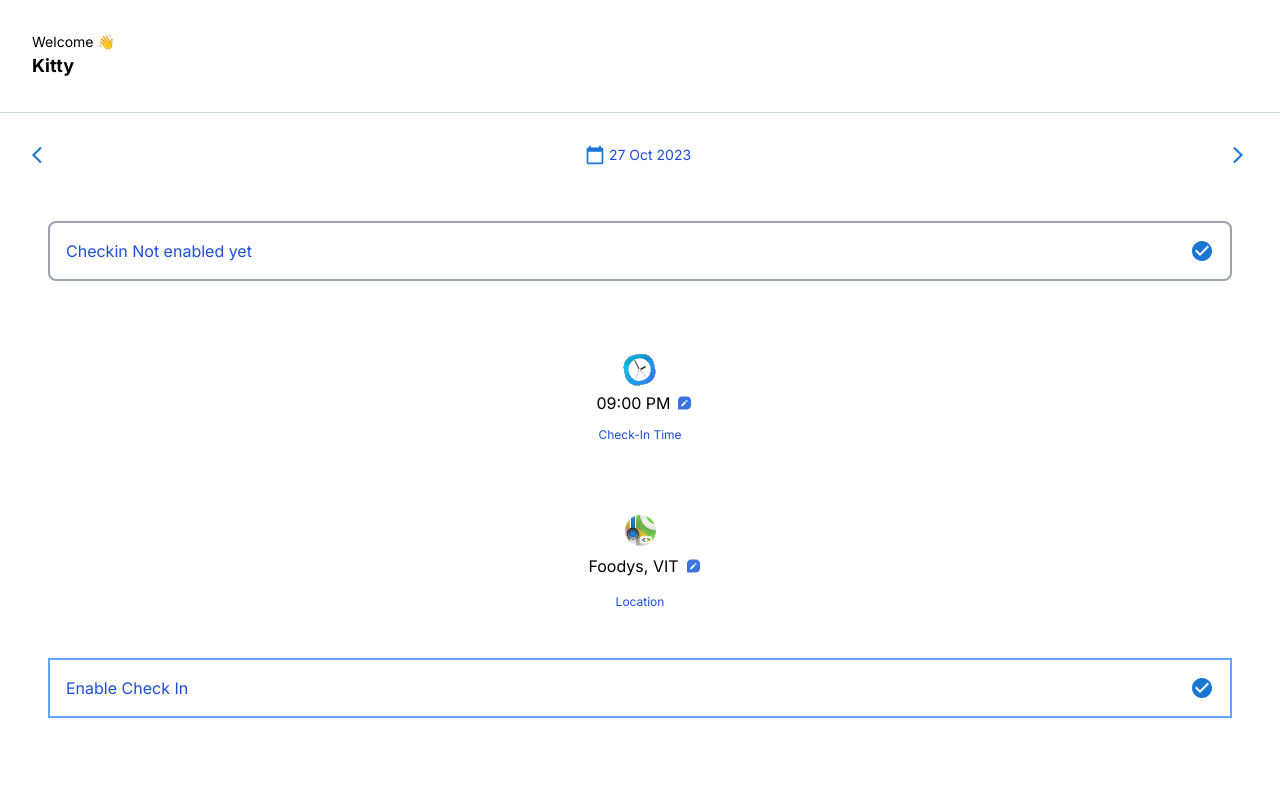
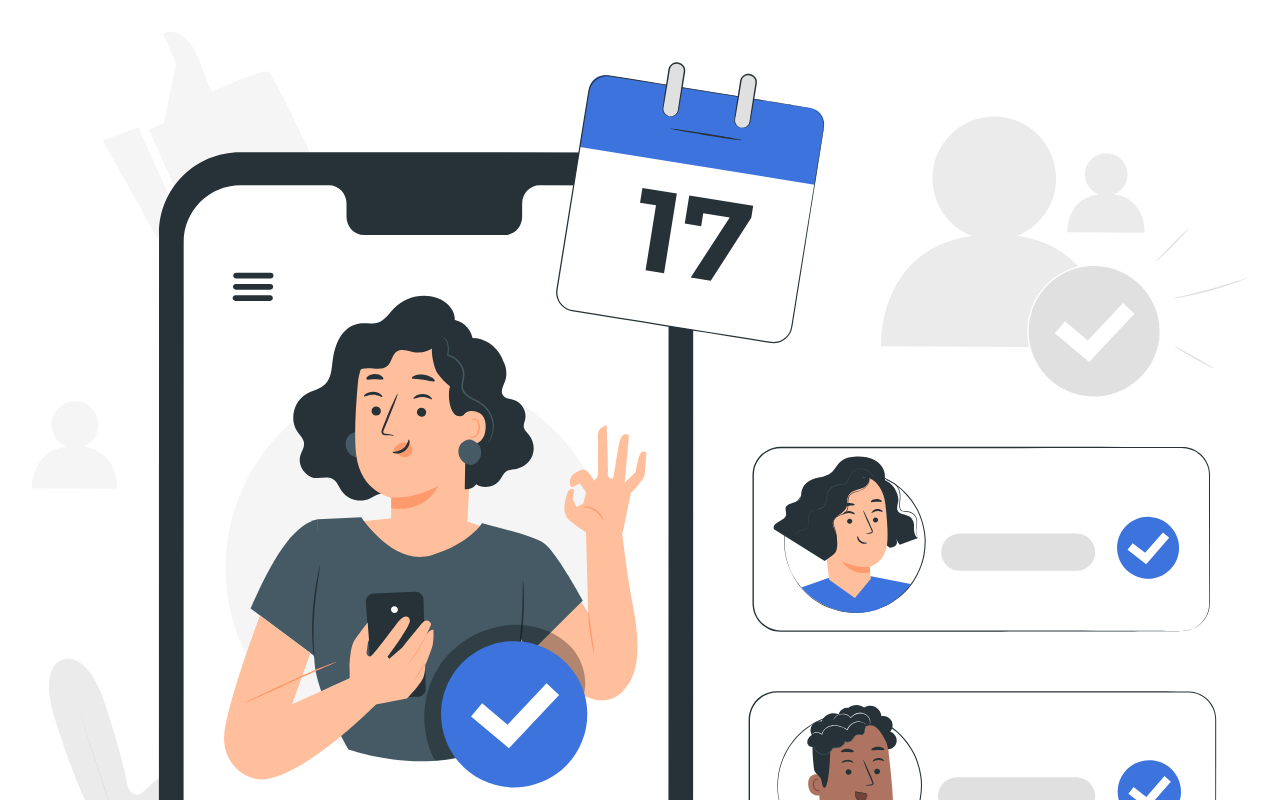
Before and after one commit to userrounakk/attendance-app-frontend, a Next.js app in the folder nock/: page / in a window 1280 px wide. Shown: the top 800 px of the page. Built offline with nearby package versions, Linux system fonts and the light colour scheme.

Commit message:
feat: added signin page

```diff
--- /dev/null
+++ b/nock/app/attendance/page.tsx
@@ -0,0 +1,51 @@
+"use client";
+import CalendarTodayIcon from "@mui/icons-material/CalendarToday";
+import ArrowBackIosIcon from "@mui/icons-material/ArrowBackIos";
+import ArrowForwardIosIcon from "@mui/icons-material/ArrowForwardIos";
+import CheckCircleIcon from "@mui/icons-material/CheckCircle";
+
+export default function AttendancePage() {
+  return (
+    <div>
+      <div className="p-8">
+        <div className="text-sm">Welcome 👋</div>
+        <div className="text-lg font-bold">Kitty</div>
+      </div>
+
+      <div className="w-full h-[1px] bg-slate-300 border-gray-600"></div>
+      <div className="flex flex-row justify-between p-8">
+        <ArrowBackIosIcon fontSize="small" color="primary" />
+        <div className="flex flex-row">
+          <CalendarTodayIcon fontSize="small" color="primary" />
+          <div className="px-1 text-sm text-blue-700">27 Oct 2023</div>
+        </div>
+
+        <ArrowForwardIosIcon fontSize="small" color="primary" />
+      </div>
+      <div className="flex flex-row justify-between rounded-lg p-4 my-6 mx-12 border-gray-400 border-2">
+        <div className="text-blue-700">Checkin Not enabled yet</div>
+        <CheckCircleIcon color="primary" />
+      </div>
+      <div className="py-12 flex flex-col items-center justify-center">
+        <img src="./Clock.svg" />
+        <div className="flex flex-row">
+          <div className="px-2 py-1">09:00 PM</div>
+          <img src="./Edit.svg" />
+        </div>
+        <div className="p-2 text-xs text-blue-700">Check-In Time</div>
+      </div>
+      <div className="py-4 flex flex-col items-center justify-center">
+        <img src="./Map.svg" />
+        <div className="flex flex-row">
+          <div className="p-2">Foodys, VIT</div>
+          <img src="./Edit.svg" />
+        </div>
+        <div className="p-2 text-xs text-blue-700">Location</div>
+      </div>
+      <div className="flex flex-row justify-between p-4 my-6 mx-12 border-blue-400 border-2">
+        <div className="text-blue-700">Enable Check In</div>
+        <CheckCircleIcon color="primary" />
+      </div>
+    </div>
+  );
+}
--- a/nock/app/page.tsx
+++ b/nock/app/page.tsx
@@ -1,49 +1,30 @@
-import CalendarTodayIcon from "@mui/icons-material/CalendarToday";
-import ArrowBackIosIcon from "@mui/icons-material/ArrowBackIos";
-import ArrowForwardIosIcon from "@mui/icons-material/ArrowForwardIos";
-import CheckCircleIcon from "@mui/icons-material/CheckCircle";
-
-export default function Home() {
+"use client";
+import { redirect, useRouter } from "next/navigation";
+import ArrowForwardIcon from "@mui/icons-material/ArrowForward";
+export default function App() {
+  const { push } = useRouter();
   return (
-    <div>
-      <div className="p-8">
-        <div className="text-sm">Welcome 👋</div>
-        <div className="text-lg font-bold">Kitty</div>
+    <div className="h-full justify-between flex flex-col p-8">
+      <img src="SigninImg.svg" alt="" />
+      <div className="flex flex-row font-medium text-3xl">
+        Welcome to <div className="text-blue-700 px-2">Nock</div>
       </div>
-
-      <div className="w-full h-[1px] bg-slate-300 border-gray-600"></div>
-      <div className="flex flex-row justify-between p-8">
-        <ArrowBackIosIcon fontSize="small" color="primary" />
-        <div className="flex flex-row">
-          <CalendarTodayIcon fontSize="small" color="primary" />
-          <div className="px-1 text-sm text-blue-700">27 Oct 2023</div>
-        </div>
-
-        <ArrowForwardIosIcon fontSize="small" color="primary" />
+      <div className="text-sm font-medium">Smart Attendance Tracking App</div>
+      <div
+        onClick={() => {
+          console.log("miaow");
+          push("/attendance");
+        }}
+        className="m-12 p-8 text-center text-white font-medium bg-blue-700"
+      >
+        Sign In
+        <ArrowForwardIcon />
       </div>
-      <div className="flex flex-row justify-between rounded-lg p-4 my-6 mx-12 border-gray-400 border-2">
-        <div className="text-blue-700">Checkin Not enabled yet</div>
-        <CheckCircleIcon color="primary" />
-      </div>
-      <div className="py-12 flex flex-col items-center justify-center">
-        <img src="./Clock.svg" />
-        <div className="flex flex-row">
-          <div className="px-2 py-1">09:00 PM</div>
-          <img src="./Edit.svg" />
-        </div>
-        <div className="p-2 text-xs text-blue-700">Check-In Time</div>
-      </div>
-      <div className="py-4 flex flex-col items-center justify-center">
-        <img src="./Map.svg" />
-        <div className="flex flex-row">
-          <div className="p-2">Foodys, VIT</div>
-          <img src="./Edit.svg" />
-        </div>
-        <div className="p-2 text-xs text-blue-700">Location</div>
-      </div>
-      <div className="flex flex-row justify-between p-4 my-6 mx-12 border-blue-400 border-2">
-        <div className="text-blue-700">Enable Check In</div>
-        <CheckCircleIcon color="primary" />
+      <div className="text-xs flex flex-row justify-center">
+        Made with ❤️ By <div className="text-blue-700">G</div>
+        <div className="text-yellow-300">D</div>
+        <div className="text-red-500">S</div>
+        <div className="text-green-500">C</div>
       </div>
     </div>
   );
```
Also changed, not shown: nock/public/SigninImg.svg (added).
